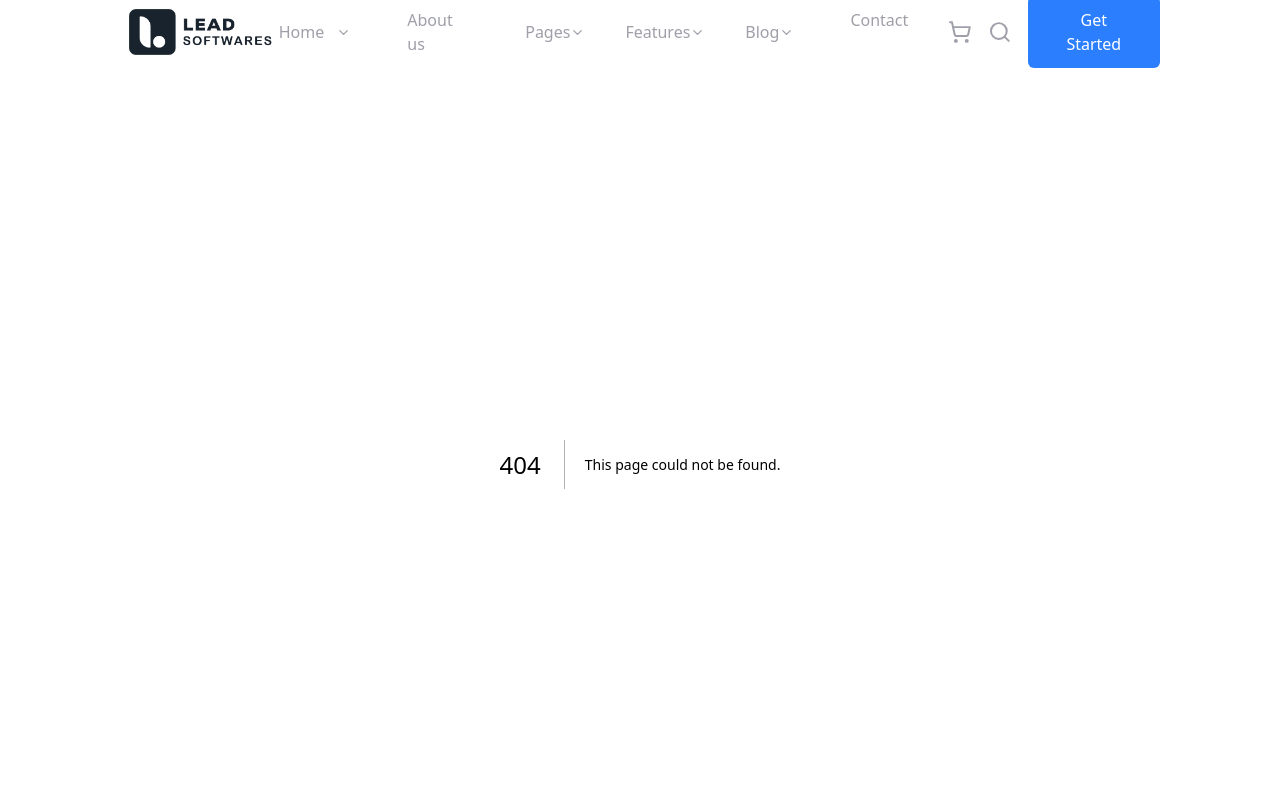
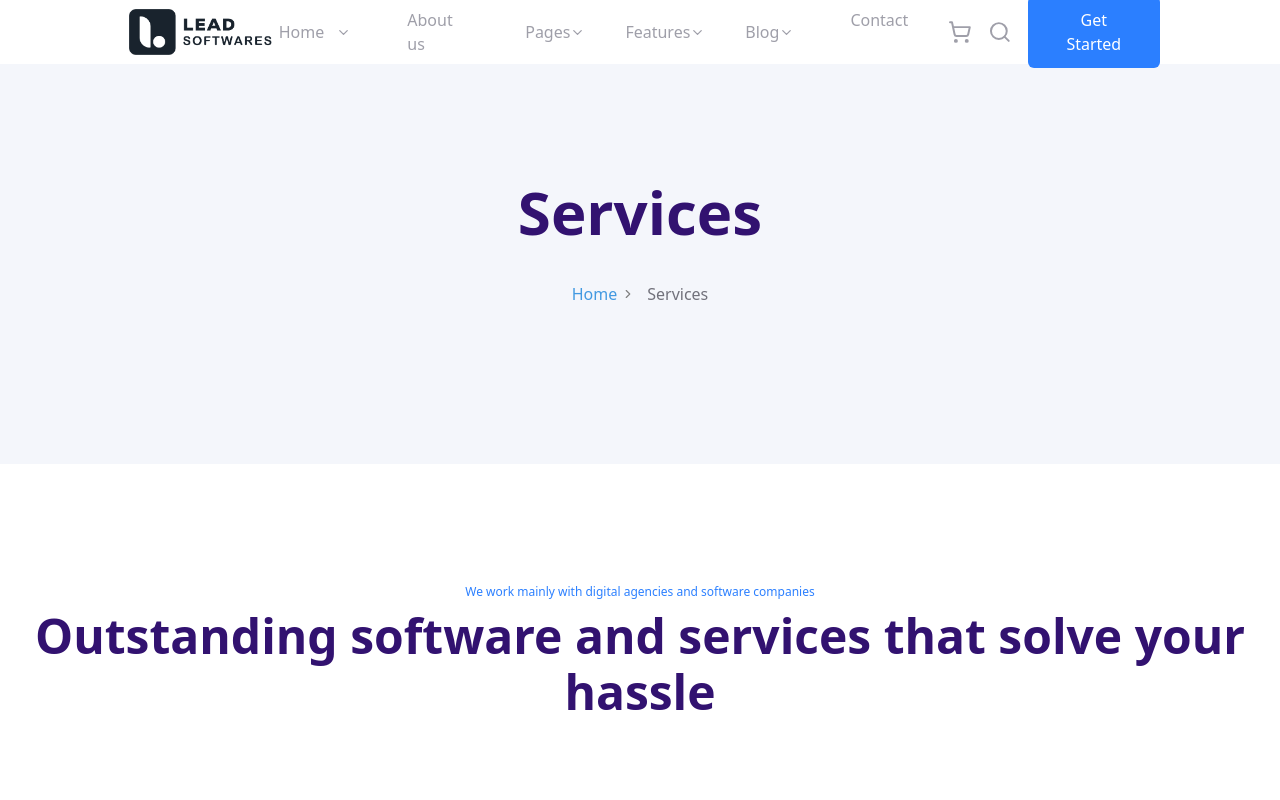
Before and after one commit to leadsoftwares/lead-softwares-website, a Next.js app: page /services in a window 1280 px wide. Before the commit this address had no page. Shown: the top 800 px of the page. Built offline with nearby package versions, Linux system fonts and the light colour scheme.

Commit message:
create services page

```diff
--- a/app/layout.tsx
+++ b/app/layout.tsx
@@ -15,7 +15,7 @@ const geistMono = Geist_Mono({
 });
 
 export const metadata: Metadata = {
-  title: "Converta Next.js",
+  title: "Lead Softwares",
   description: "Created by Hassan King",
 };
 
--- /dev/null
+++ b/app/services/page.tsx
@@ -0,0 +1,23 @@
+import React from 'react'
+import NavbarTitle from '../about-us/components/NavbarTitle'
+
+const services = () => {
+  return (
+    <div className='w-full'>
+<NavbarTitle title='Services' locate='Services' />
+{/*  */}
+<div className='py-30'>
+    <div className='text-center w-full space-y-2 mx-auto'>
+				<div className='subTitle text-blue-500 text-xs'>
+					We work mainly with digital agencies and software companies
+				</div>
+				<div className='text-5xl leading-14 font-semibold text-[#321270]'>
+					Outstanding software and services that solve your hassle
+				</div>
+			</div>
+</div>
+    </div>
+  )
+}
+
+export default services
--- a/components/navbar.tsx
+++ b/components/navbar.tsx
@@ -1,9 +1,9 @@
-"use client"
+'use client'
+import NavLink from '@/components/navlink'
+import logo from '@/public/png/Lead Logo Black .png'
 import { ChevronDown, Menu, Search, ShoppingCart, X } from 'lucide-react'
+import Image from 'next/image'
 import { useState } from 'react'
-import logo from '@/public/png/Lead Logo Black .png'
-import Image from 'next/image'
-import NavLink from '@/components/navlink'
 
 const Navbar = () => {
 	const [openDropdown, setOpenDropdown] = useState<string | null>(null)
@@ -52,11 +52,7 @@ const Navbar = () => {
 											NEW
 										</span>
 									</li>
-									<NavLink
-										href={'/'}
-									>
-										Business Style
-									</NavLink>
+									<NavLink href={'/'}>Business Style</NavLink>
 									<li className='px-4 py-2 hover:text-blue-500 cursor-pointer'>
 										SaaS Style
 									</li>
@@ -67,11 +63,7 @@ const Navbar = () => {
 							)}
 						</li>
 
-						<NavLink
-							href='/about-us'
-						>
-							About us
-						</NavLink>
+						<NavLink href='/about-us'>About us</NavLink>
 
 						<li
 							onMouseEnter={() => setOpenDropdown('pages')}
@@ -83,9 +75,11 @@ const Navbar = () => {
 							</span>
 							{openDropdown === 'pages' && (
 								<ul className='absolute text-zinc-400 mt-80 w-52 bg-white shadow-lg rounded-xl py-2 z-110'>
-									<li className='px-4 py-2 hover:text-blue-500 hover:bg-gray-100 cursor-pointer'>
+									<NavLink
+										href='/services'
+									>
 										Services
-									</li>
+									</NavLink>
 									<li className='px-4 py-2 hover:text-blue-500 hover:bg-gray-100 cursor-pointer'>
 										Pricing
 									</li>
@@ -174,14 +168,12 @@ const Navbar = () => {
 												More
 											</li>
 											<div className='-ml-4'>
-											<NavLink
-												href={'/features/Portfolio-Styles'}
-											>
-												Portfolio Styles{' '}
-												<span className='text-xs font-semibold px-2 py-0.5 rounded-full bg-red-100 text-red-600'>
-													HOT
-												</span>
-											</NavLink>
+												<NavLink href={'/features/Portfolio-Styles'}>
+													Portfolio Styles{' '}
+													<span className='text-xs font-semibold px-2 py-0.5 rounded-full bg-red-100 text-red-600'>
+														HOT
+													</span>
+												</NavLink>
 											</div>
 											<li className='text-zinc-400 cursor-pointer hover:text-blue-500'>
 												Blog Elements
@@ -308,11 +300,7 @@ const Navbar = () => {
 										</span>
 									</div>
 									<div className='-ml-4 my-3'>
-									<NavLink
-										href={'/'}
-									>
-										Business Style
-									</NavLink>
+										<NavLink href={'/'}>Business Style</NavLink>
 									</div>
 									<div className='py-2 text-zinc-500 hover:text-blue-500'>
 										SaaS Style
@@ -326,11 +314,7 @@ const Navbar = () => {
 
 						{/* About us */}
 						<div className='pb-4 -ml-4'>
-							<NavLink
-								href='/about-us'
-							>
-								About us
-							</NavLink>
+							<NavLink href='/about-us'>About us</NavLink>
 						</div>
 
 						{/* Pages */}
```
Also changed, not shown: public/webp/avatar-1.webp (added).
